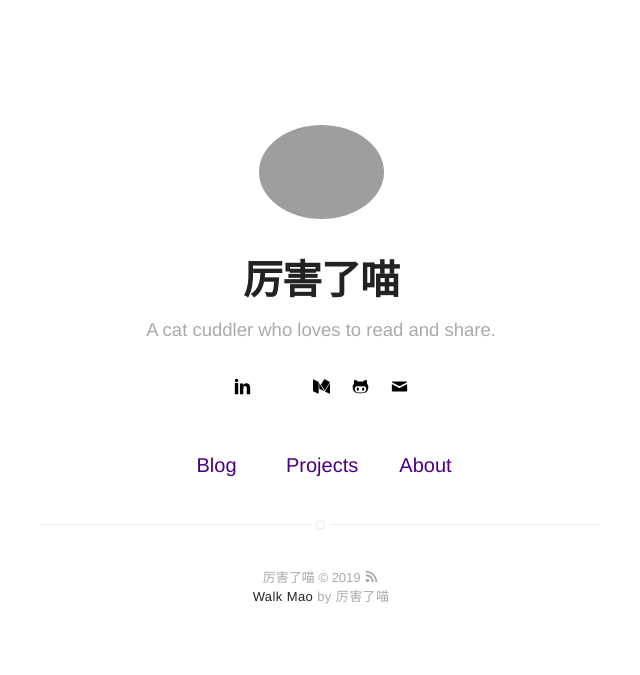
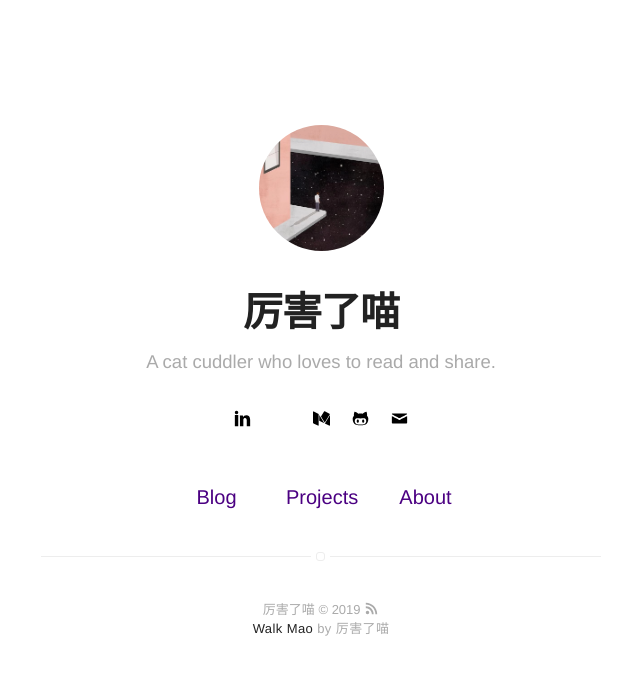
Before and after one commit to Walkmao/Walkmao.github.io, a Jekyll site: the page built from index.html, in a window 1280 px wide. Shown: the top 675 px of the page, without its empty margins (319-959 px from the left). Built offline with Jekyll 4.4.1, drawn with Linux system fonts in a browser that asks for light colours.

Commit message:
Update _config.yml

```diff
--- a/_config.yml
+++ b/_config.yml
@@ -8,7 +8,7 @@ description: A blog about technology, psychology and cognitology related
 # if it's an external image, update below for true
 # better with square images
 external-image: false
-picture: assets/images/profile001.jpg
+picture: assets/images/profile001.png
 
 # If you want to include your resume, set to true
 # and specify source (external or local).
```
